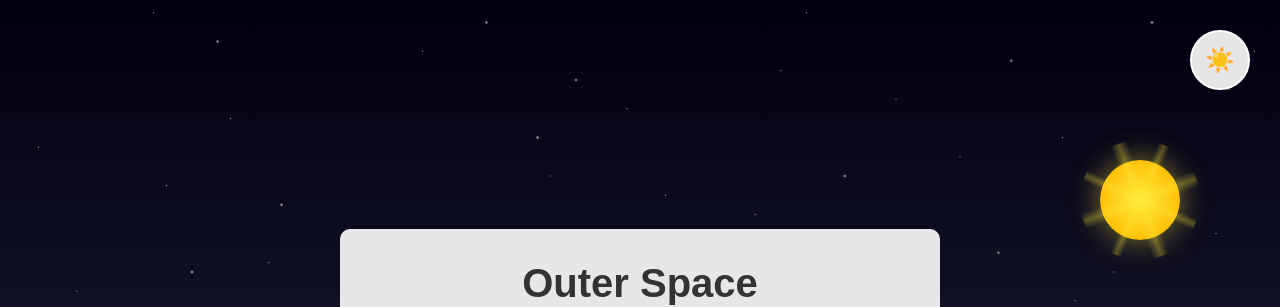
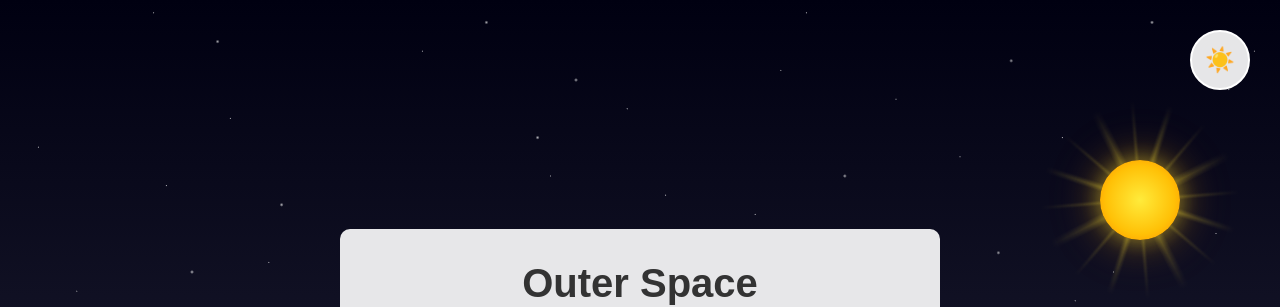
Before and after one commit to ali-ramadhan/ali-ramadhan.Github.io, an Eleventy site: page index.html in a window 1280 px wide. Shown: the top 307 px of the page. Built offline with nearby package versions, Linux system fonts and the light colour scheme; Eleventy itself is replaced by a stand-in of ours; files that its build step writes are made by us from their sources.

Commit message:
Much better sun!

```diff
--- a/css/components/sun.css
+++ b/css/components/sun.css
@@ -5,30 +5,58 @@
   right: -100px;
   width: 80px;
   height: 80px;
-  background: radial-gradient(circle, #ffeb3b 0%, #ffc107 70%, #ff9800 100%);
-  border-radius: 50%;
   z-index: 5;
   transition: right 1s ease-in-out, transform 0.3s ease, box-shadow 0.3s ease;
-  box-shadow: 0 0 30px rgb(255, 235, 59, 0.5);
   cursor: pointer;
 }
 
 .sun:hover {
-  transform: scale(1.1);
-  box-shadow: 0 0 40px rgb(255, 235, 59, 0.7);
+  transform: scale(1.05);
 }
 
+.sun:hover::before,
+.sun:hover::after {
+  transform: scale(1.05) rotate(var(--rotation, 0deg));
+}
+
+/* Sun rays (behind the sun) */
 .sun::before {
   content: "";
   position: absolute;
-  inset: -20px;
+  top: 50%;
+  left: 50%;
+  width: 200px;
+  height: 200px;
+  margin: -100px 0 0 -100px;
+  z-index: -1;
   background:
-    linear-gradient(0deg, transparent 45%, rgb(255, 235, 59, 0.3) 50%, transparent 55%),
-    linear-gradient(45deg, transparent 45%, rgb(255, 235, 59, 0.3) 50%, transparent 55%),
-    linear-gradient(90deg, transparent 45%, rgb(255, 235, 59, 0.3) 50%, transparent 55%),
-    linear-gradient(135deg, transparent 45%, rgb(255, 235, 59, 0.3) 50%, transparent 55%);
+    linear-gradient(0deg, transparent 48%, rgba(255, 235, 59, 0.3) 50%, transparent 52%),
+    linear-gradient(45deg, transparent 48%, rgba(255, 235, 59, 0.25) 50%, transparent 52%),
+    linear-gradient(90deg, transparent 48%, rgba(255, 235, 59, 0.3) 50%, transparent 52%),
+    linear-gradient(135deg, transparent 48%, rgba(255, 235, 59, 0.25) 50%, transparent 52%),
+    linear-gradient(22.5deg, transparent 49%, rgba(255, 235, 59, 0.2) 50%, transparent 51%),
+    linear-gradient(67.5deg, transparent 49%, rgba(255, 235, 59, 0.2) 50%, transparent 51%),
+    linear-gradient(112.5deg, transparent 49%, rgba(255, 235, 59, 0.2) 50%, transparent 51%),
+    linear-gradient(157.5deg, transparent 49%, rgba(255, 235, 59, 0.2) 50%, transparent 51%);
+  mask-image: radial-gradient(circle, black 25%, transparent 70%);
+  -webkit-mask-image: radial-gradient(circle, black 25%, transparent 70%);
+  animation: rays 4s linear infinite;
+}
+
+/* Sun core (in front of rays) */
+.sun::after {
+  content: "";
+  position: absolute;
+  top: 0;
+  left: 0;
+  width: 100%;
+  height: 100%;
+  background: radial-gradient(circle, #ffeb3b 0%, #ffc107 60%, #ff9800 90%, #f57c00 100%);
   border-radius: 50%;
-  animation: rays 3s linear infinite;
+  box-shadow:
+    0 0 20px rgba(255, 235, 59, 0.4),
+    0 0 40px rgba(255, 193, 7, 0.3),
+    0 0 60px rgba(255, 152, 0, 0.2);
 }
 
 @keyframes rays {
```
